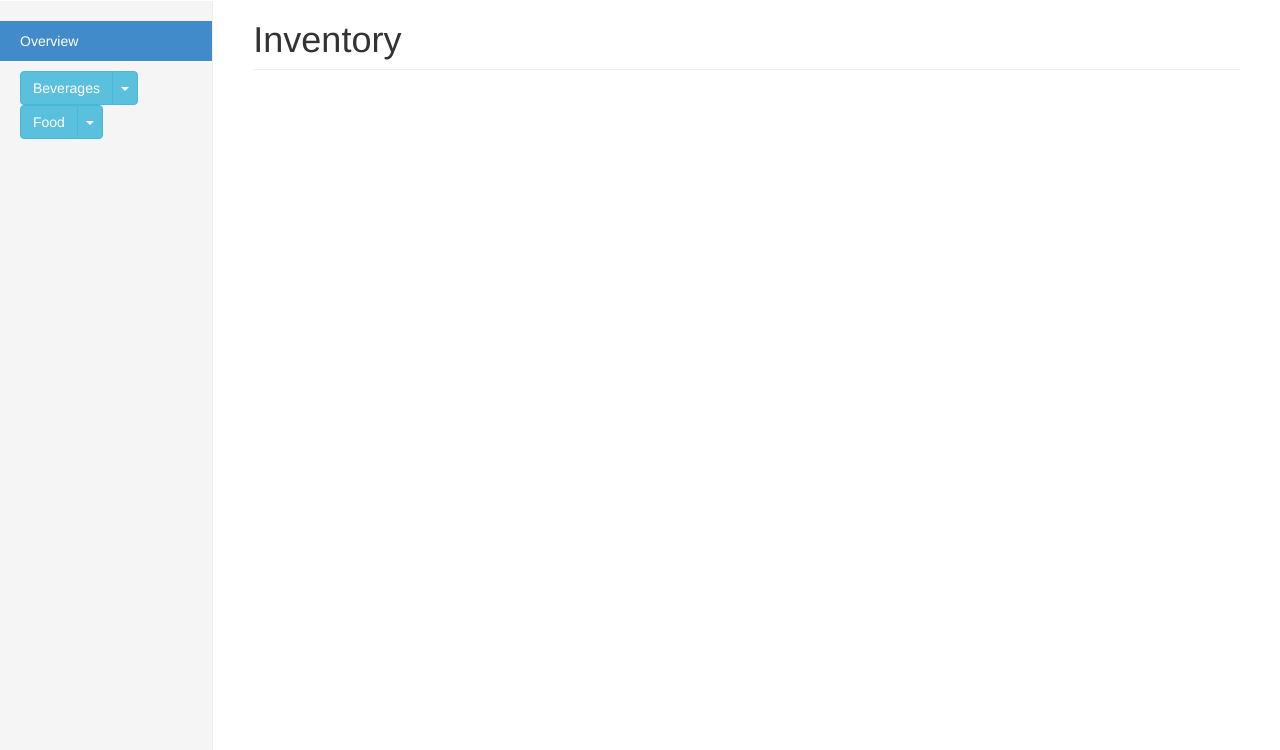
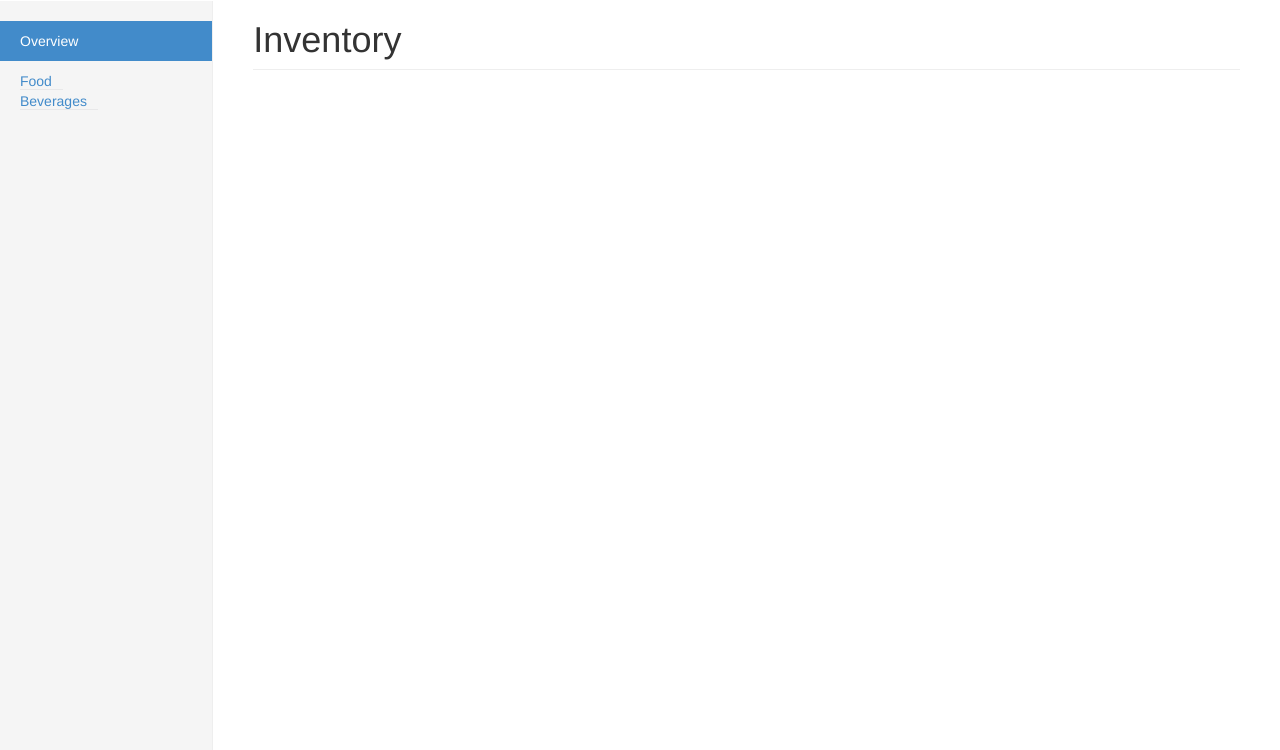
Before and after one commit to EGoobie/OAPp, a PHP site: page / in a window 1280 px wide. Shown: the part 50-800 px from the top of the page. Run offline with PHP 8.4, Linux system fonts and the light colour scheme; some web fonts are replaced.

Commit message:
Updated Sidebar
Removed split-button, re-added accordion functionality, and implemented
linking between index and product page via sidebar

```diff
--- a/css/oappMain.css
+++ b/css/oappMain.css
@@ -114,14 +114,16 @@ body {
  */
 #accordion {
     list-style: none;
-    margin-right: 21px; /* 20px padding + 1px border */
+    margin-right: 60px; /* 20px padding + 1px border */
 	margin-bottom: 20px;
 	margin-left: -20px;
 	padding-left: 20px;
+
 }
 
 #accordion ul {
     list-style: none;
+	margin-left: 0px;
 }
 #accordion ul{
     display: none;
@@ -134,6 +136,8 @@ body {
 }
 #accordion a {
     text-decoration: none;
+	border:0 #E8E8E9 solid;
+    border-bottom-width:1px;
 }
 #accordion a:hover {
 	text-decoration: none;
@@ -143,6 +147,10 @@ body {
 	border-color: #E8E8E9;
 	border-style: inset; */
 }
-#accordion span{
+#arrow{
+
+}
+/*#accordion span{
 	border:0 #E8E8E9 solid;
     border-bottom-width:1px;
+*/
--- a/index.html
+++ b/index.html
@@ -15,13 +15,14 @@
 	<script src="js\bootstrap.min.js"></script>
     <link href="css\bootstrap.min.css" rel="stylesheet">
 
+
     <!-- Custom styles for this template -->
     <link href="css\oappMain.css" rel="stylesheet">
 	<link href="css\component.css" rel="stylesheet">
 
 	<!--Accordion Script -->
 	<script src="js\accordion.js"></script>
-	<script src="js\collapse.js"></script>
+
     <!-- Just for debugging purposes. Don't actually copy this line! -->
     <!--[if lt IE 9]><script src="../../assets/js/ie8-responsive-file-warning.js"></script><![endif]-->
 
@@ -99,7 +100,7 @@
 				<ul class="nav nav-sidebar">
 					<li class="active"><a href="#">Overview</a></li>
 				</ul>
-				<!-- Split button -->
+				<!-- Split button
 				<div class="btn-group">
 					<button type="button" class="btn btn-info">Beverages</button>
 					<button type="button" class="btn btn-info dropdown-toggle" data-toggle="dropdown">
@@ -125,23 +126,24 @@
 				<li><a href="#">Hot Dogs</a></li>
 				<li><a href="#">Veggie</a></li>
 				</ul>
-				</div>
-				<!--<ul class="nav nav-sidebar" id="accordion">
-					<li><div><a href="#"><span>Food</span></a></div>
+				</div> -->
+
+				<ul class="nav nav-sidebar" id="accordion">
+					<li><div><a href="productPage.html">Food</a><a href="#"><span class="glyphicon glyphicon-chevron-down" id="arrow"></span></a></div>
 						<ul>
 							<li><a href="#">Burger</a></li>
 							<li><a href="#">Chicken</a></li>
 							<li><a href="#">Veggie</a></li>
 						</ul>
 					</li>
-					<li><div><a href="#"><span>Beverages</span></a></div>
+					<li><div><a href="productPage.html">Beverages</a><a href="#"><span class="glyphicon glyphicon-chevron-down"></span></a></div>
 						<ul>
 							<li><a href="#">Beer</a></li>
 							<li><a href="#">Smirnoff</a></li>
 							<li><a href="#">Non-Alcoholic</a></li>
 						</ul>
 					</li>
-				</ul> -->
+				</ul>
 			</div>
 
 		</div>
--- a/js/accordion.js
+++ b/js/accordion.js
@@ -5,6 +5,7 @@ $(document).ready(function () {
 			$('#accordion ul').slideUp(300);
 		}
 		$(this).next().slideToggle(300);
+
 	});
  });
 	$('#accordion ul:eq(0)').show();
--- a/js/collapse.js
+++ /dev/null
@@ -1,5 +0,0 @@
-$(document).ready(function() {
-  $('[data-toggle=collapse]').click(function() {
-    $('.row-offcanvas').toggleClass('active');
-  });
-});
```
Also changed, not shown: productPage.html (+4 -4 lines).
